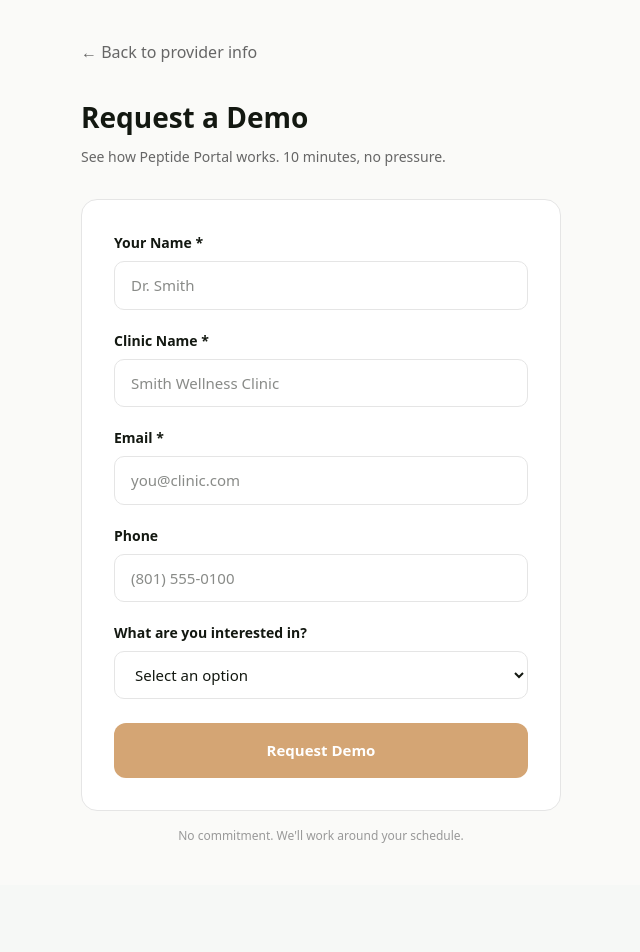
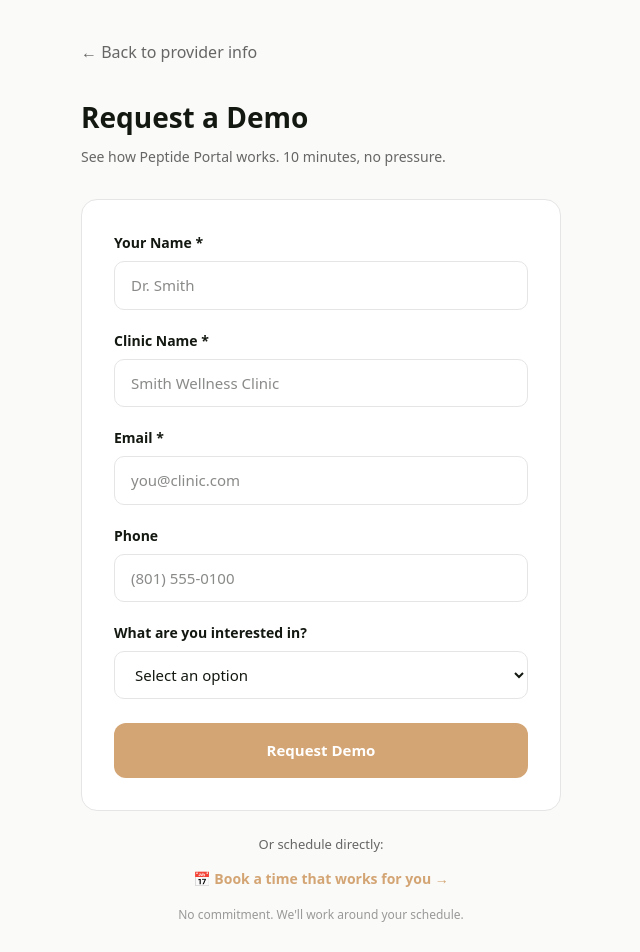
Before and after one commit to Kainoa00/peptide-portal, a Next.js app: page /provider/demo in a window 1280 px wide. Shown: the top 952 px of the page, without its empty margins (319-959 px from the left). Before the commit the page ends 885 px from the top, so only its background shows below. Built offline with nearby package versions, Linux system fonts and the light colour scheme; no server answers.

Commit message:
feat: Added Calendly link to demo page

```diff
--- a/app/provider/demo/page.tsx
+++ b/app/provider/demo/page.tsx
@@ -32,6 +32,12 @@ export default function RequestDemoPage() {
           <h1 style={{ fontSize: '24px', fontWeight: '700', marginBottom: '12px' }}>Request Received!</h1>
           <p style={{ fontSize: '14px', color: '#666', marginBottom: '24px' }}>
             Thanks {form.name.split(' ')[0]}! We'll be in touch within 24 hours to schedule your demo.
+          </p>
+          <p style={{ fontSize: '14px', color: '#666', marginBottom: '24px' }}>
+            Or book a time directly:{' '}
+            <a href="https://calendly.com/kaishintaku08" target="_blank" rel="noopener noreferrer" style={{ color: ACCENT, fontWeight: '600' }}>
+              calendly.com/kaishintaku08
+            </a>
           </p>
           <Link href="/" style={{ color: ACCENT, textDecoration: 'none' }}>← Back to home</Link>
         </div>
@@ -122,6 +128,18 @@ export default function RequestDemoPage() {
           </button>
         </form>
 
+        <div style={{ marginTop: '24px', textAlign: 'center' }}>
+          <p style={{ fontSize: '13px', color: '#666', marginBottom: '12px' }}>Or schedule directly:</p>
+          <a
+            href="https://calendly.com/kaishintaku08"
+            target="_blank"
+            rel="noopener noreferrer"
+            style={{ color: ACCENT, fontWeight: '600', textDecoration: 'none', fontSize: '14px' }}
+          >
+            📅 Book a time that works for you →
+          </a>
+        </div>
+
         <p style={{ textAlign: 'center', fontSize: '12px', color: '#999', marginTop: '16px' }}>
           No commitment. We'll work around your schedule.
         </p>
```
